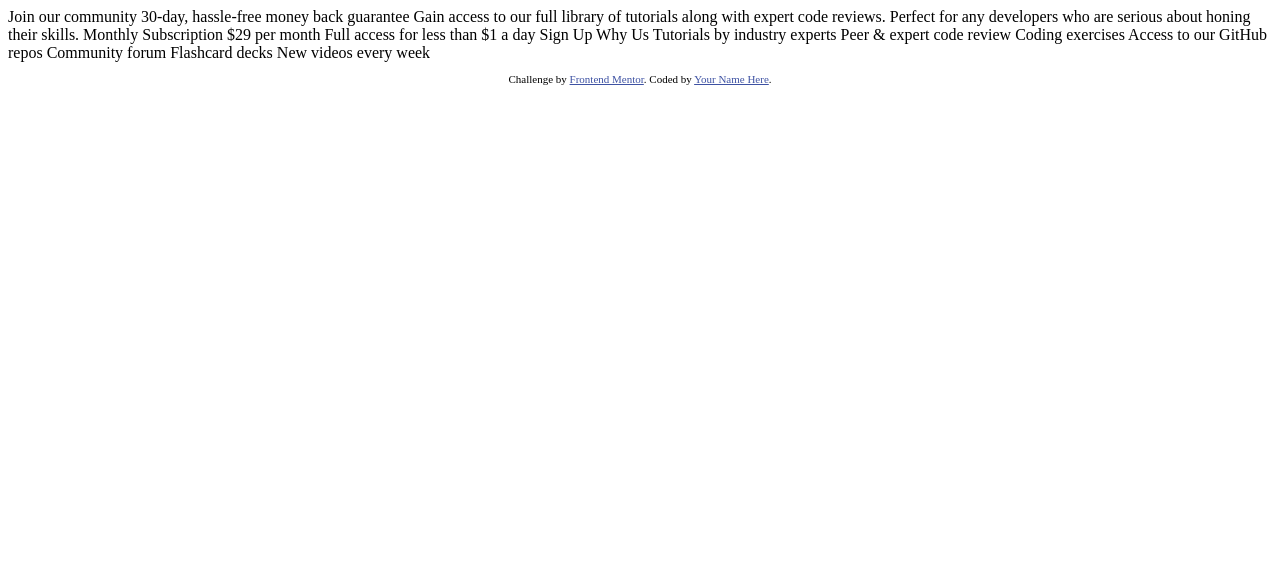
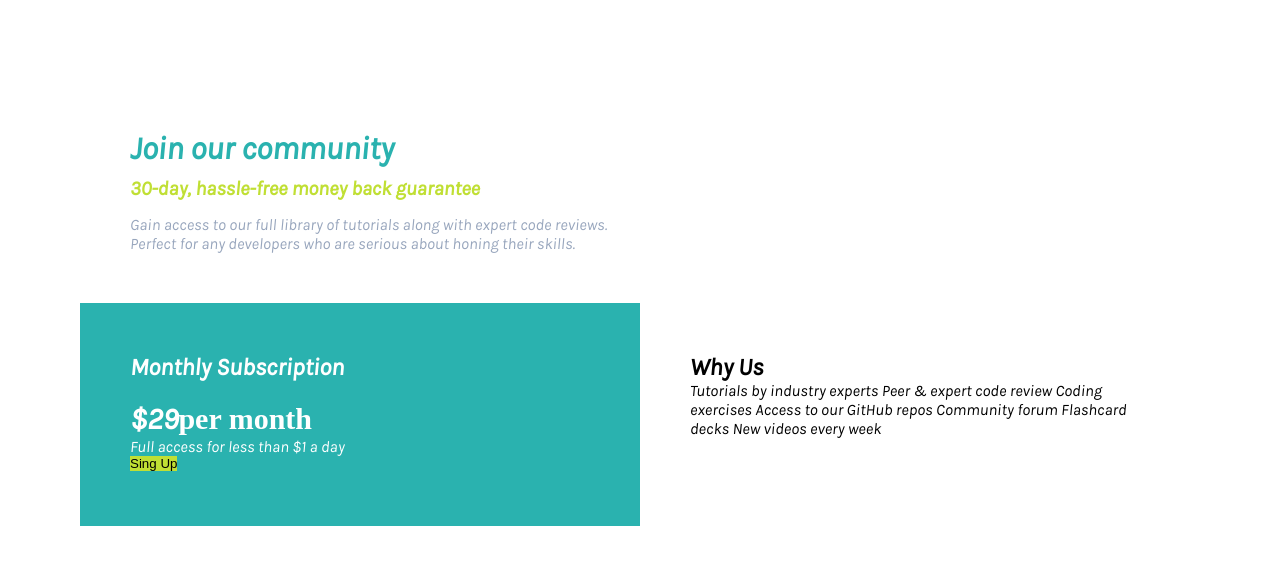
Before and after one commit to JerezF/simple-price, a plain HTML site: page index.html in a window 1280 px wide. Drawn offline with Linux system fonts and the light colour scheme.

Commit message:
add grid n style

```diff
--- /dev/null
+++ b/css/styles.css
@@ -0,0 +1,89 @@
+* {
+	margin: 0;
+	padding: 0;
+	box-sizing: border-box;
+}
+
+:root {
+
+	--cian: hsl(179, 62%, 43%);
+	--amarillo-Fuerte: hsl(71, 73%, 54%);
+	--grisClaro: hsl(204, 43%, 93%);
+	--azulGris: hsl(218, 22%, 67%);
+}
+
+
+body {
+	font-family: 'Karla', sans-serif;
+	font-size: 16px;
+	font-weight: 400;
+}
+
+.container {
+	margin: 5rem;
+}
+
+/* caja blanca*/
+.header {
+	display: flex;
+	flex-direction: column;
+	justify-content: center;
+	align-items: flex-start;
+	/*background-color: rgb(255, 255, 255);*/
+	padding: 50px;
+}
+
+.header__title {
+	color: var(--cian);
+	padding-bottom: 10px;
+}
+
+.header__subtitle {
+	font-size: 20px;
+	color: var(--amarillo-Fuerte);
+	padding-bottom: 15px;
+}
+
+.header__text {
+	color: var(--azulGris);
+}
+
+/* price */
+
+.price {
+	display: flex;
+	flex-direction: column;
+	align-items: flex-start;
+	padding: 50px;
+	color: white;
+
+	background-color: var(--cian);
+}
+
+.price__title {
+	padding-bottom: 20px;
+}
+
+.price__subtitle {
+	color: inherit;
+	font-weight: 800;
+	font-size: 30px;
+}
+.span {
+	font-weight: inhe
+	color: var(--azulGris);
+	font-family: italic;
+}
+
+.price__btn {
+	border-style: none;
+	background: var(--amarillo-Fuerte);
+}
+
+
+
+/* us */
+
+.us {
+	padding: 50px;
+}
--- /dev/null
+++ b/css/tara.css
@@ -0,0 +1,20 @@
+.container {
+	display: grid;
+	grid-template-columns: repeat(2, 1fr);
+	grid-template-rows: repeat(2, 1fr);
+	grid-template-areas: "header  header"
+						 "price   us"
+
+}
+
+.header {
+	grid-area: header;
+}
+
+.price {
+	grid-area: price
+}
+
+.us {
+	grid-area: us;
+}
--- a/index.html
+++ b/index.html
@@ -7,44 +7,48 @@
   <link rel="icon" type="image/png" sizes="32x32" href="./images/favicon-32x32.png">
 
   <title>Frontend Mentor | Single Price Grid Component</title>
-
-  <!-- Feel free to remove these styles or customise in your own stylesheet 👍 -->
-  <style>
-    .attribution { font-size: 11px; text-align: center; }
-    .attribution a { color: hsl(228, 45%, 44%); }
-  </style>
+  <link rel="stylesheet" href="css/styles.css">
+  <link rel="stylesheet" href="css/tara.css">
+  <link href="https://fonts.googleapis.com/css2?family=Karla:ital@1&display=swap" rel="stylesheet">
 </head>
 <body>
-  Join our community
+  <div class="container">
+    <!-- cuadro blanco -->
+    <header class="header">
+      <h1 class="header__title">Join our community</h1>
 
-  30-day, hassle-free money back guarantee
+      <h2 class="header__subtitle">30-day, hassle-free money back guarantee</h2>
 
-  Gain access to our full library of tutorials along with expert code reviews.
-  Perfect for any developers who are serious about honing their skills.
+      <p class="header__text">Gain access to our full library of tutorials along with expert code reviews.<br>
+      Perfect for any developers who are serious about honing their skills.</p>
+    </header>
+    <!-- fin cuadro blanco -->
 
-  Monthly Subscription
+    <!-- precio + sing up -->
+    <div class="price">
+      <h2 class="price__title">Monthly Subscription</h2>
 
-  &dollar;29 per month
+      <h3 class="price__subtitle">&dollar;29<span class="span">per month</span></h3>
 
-  Full access for less than &dollar;1 a day
+      <p class="price__info">Full access for less than &dollar;1 a day</p>
 
-  Sign Up
+      <button type="button" class="price__btn">Sing Up</button>
+    </div>
+    <!-- fin precio + sing up -->
 
-  Why Us
+    <!-- nosotros -->
+    <div class="us">
+      <h2 class="us__title">Why Us</h2>
 
-  Tutorials by industry experts
-  Peer &amp; expert code review
-  Coding exercises
-  Access to our GitHub repos
-  Community forum
-  Flashcard decks
-  New videos every week
-
-  <footer>
-    <p class="attribution">
-      Challenge by <a href="https://www.frontendmentor.io?ref=challenge" target="_blank">Frontend Mentor</a>.
-      Coded by <a href="#">Your Name Here</a>.
-    </p>
-  </footer>
+      <p class="us__info">Tutorials by industry experts
+      Peer &amp; expert code review
+      Coding exercises
+      Access to our GitHub repos
+      Community forum
+      Flashcard decks
+      New videos every week</p>
+    </div>
+    <!-- fin nosotros -->
+  </div>
 </body>
 </html>
```
